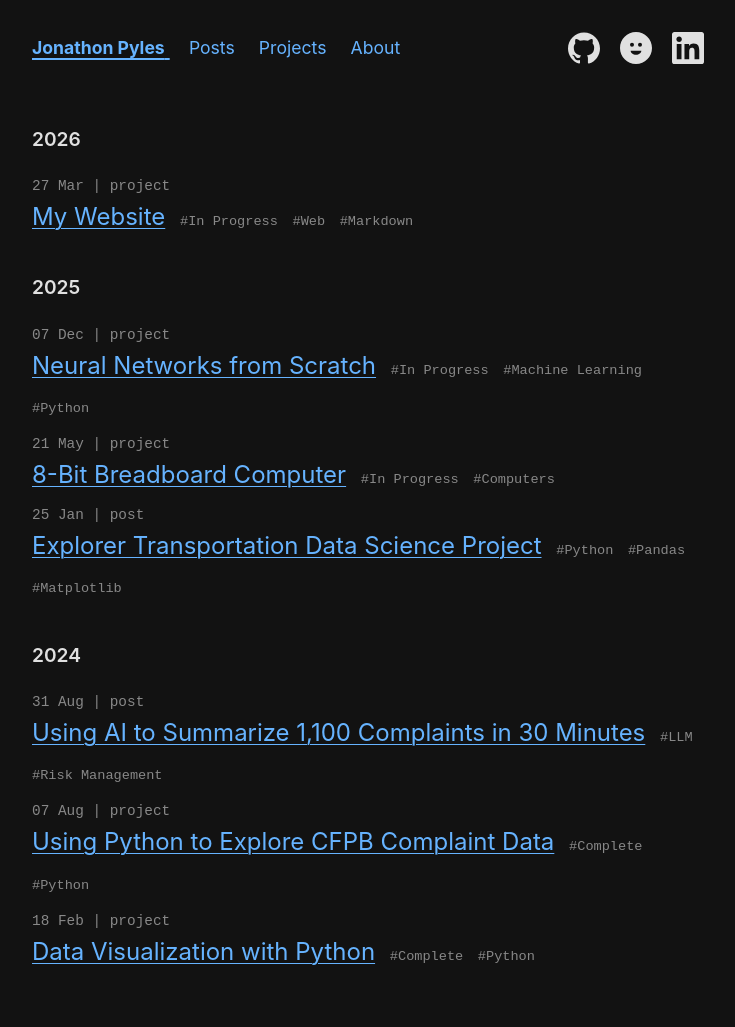
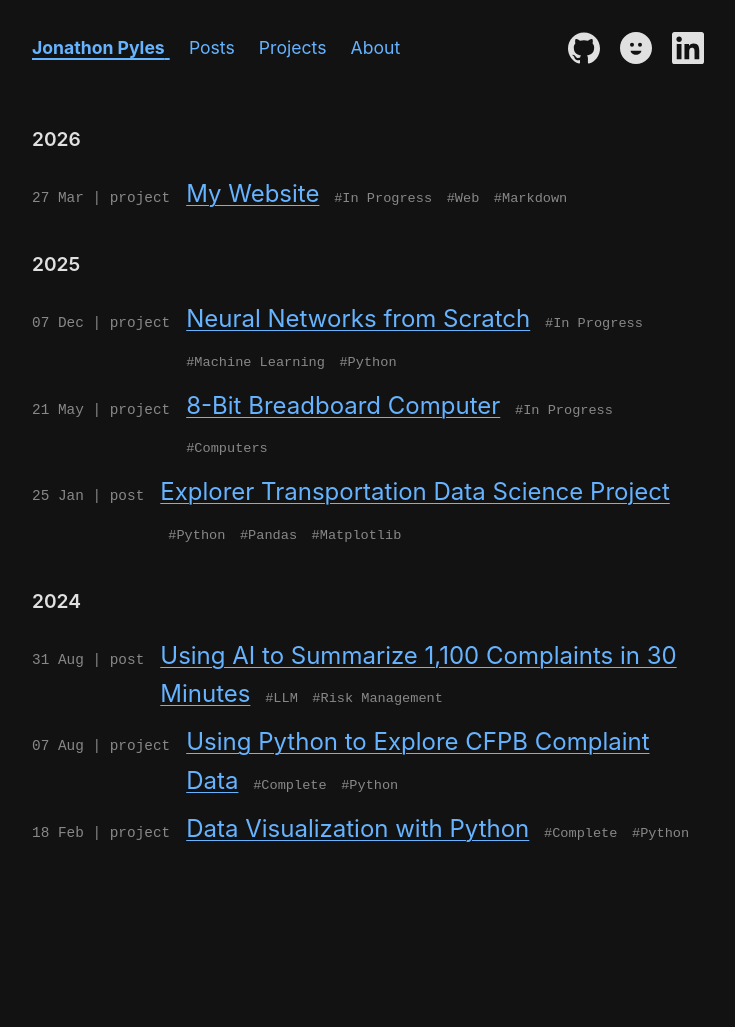
Before and after one commit to JNPyles/JNPyles.github.io, a Jekyll site: the page built from index.html, in a window 1280 px wide. Shown: the whole page, without its empty margins (272-1007 px from the left). Built offline with Jekyll 4.4.1, drawn with Linux system fonts in a browser that asks for light colours; nearby versions of some CDN libraries; after the commit the page ends 904 px from its top, so only the background shows below that.

Commit message:
Update style.css

```diff
--- a/assets/css/style.css
+++ b/assets/css/style.css
@@ -128,8 +128,11 @@ ul.post-list {
 ul.post-list li {
   margin-bottom: 0.8rem;
   display: flex;
-  flex-direction: column;
+  flex-direction: row; /* Changed from column to row */
+  align-items: baseline; /* Aligns the bottom of the text perfectly */
+  gap: 1rem; /* Adds a clean space between the date and the title */
 }
+
 
 /* The date next to posts */
 .post-meta {
```
